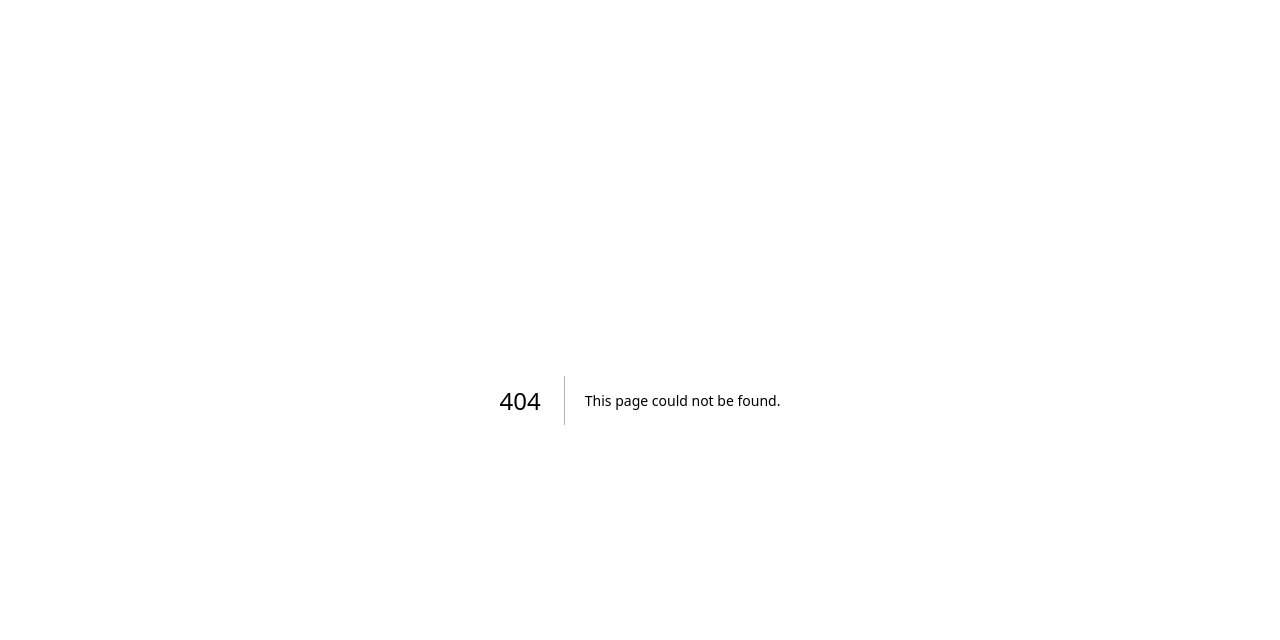
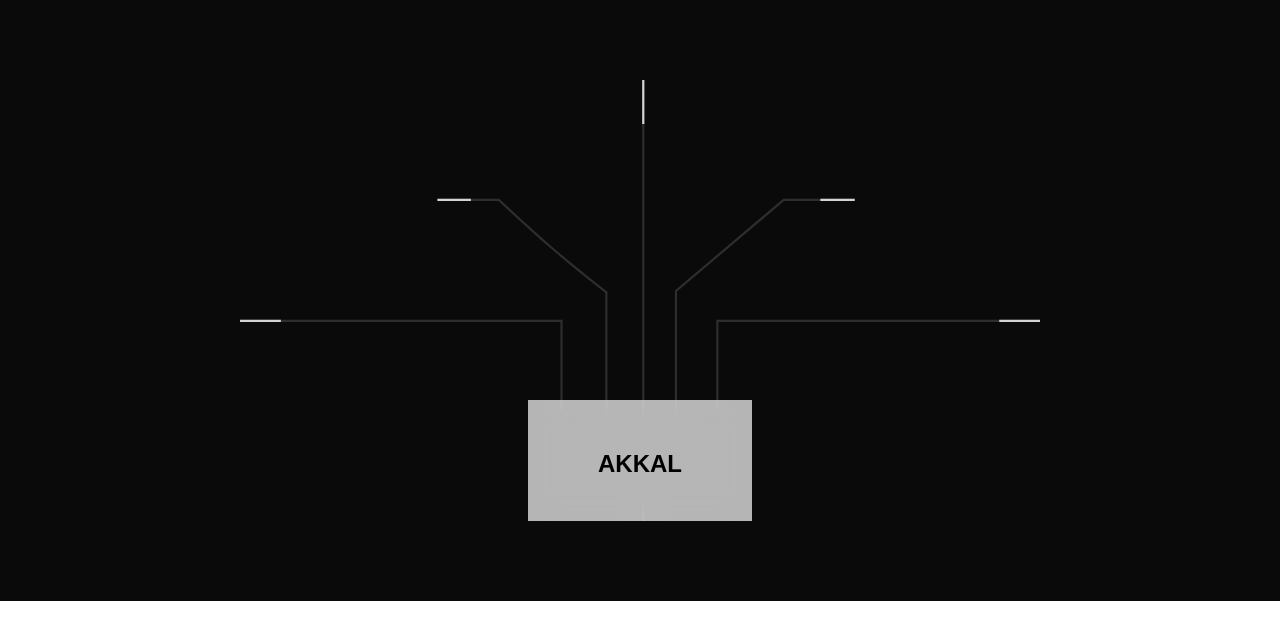
Before and after one commit to AkkalDhami/motion-basics, a Next.js app: page /08 in a window 1280 px wide. Before the commit this address had no page. Shown: the top 640 px of the page. Built offline with nearby package versions, Linux system fonts and the light colour scheme.

Commit message:
feat: add page component with SVG line animation

```diff
--- /dev/null
+++ b/src/app/08/page.tsx
@@ -0,0 +1,10 @@
+import { SVGLineAnimation } from "@/components/svg-line-animation";
+
+export default function page() {
+
+  return (
+    <div className="flex flex-col items-center justify-center gap-12 bg-neutral-950 py-20">
+      <SVGLineAnimation />
+    </div>
+  );
+}
```
